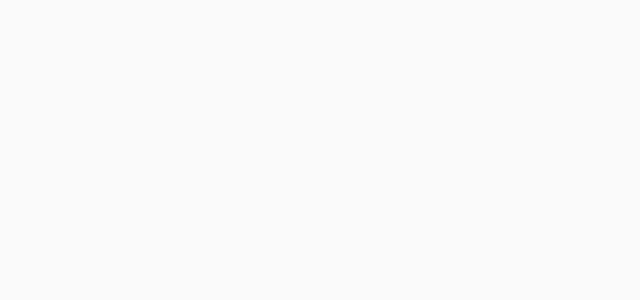
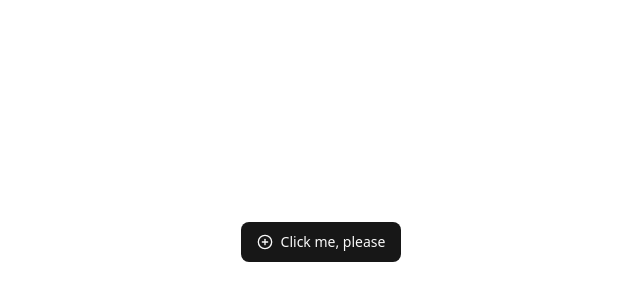
Before and after one commit to devcedrick/interactive-dashboard, a Next.js app: page / in a window 1280 px wide. Shown: the part 158-458 px from the top of the page, without its empty margins (319-959 px from the left). Built offline with nearby package versions, Linux system fonts and the light colour scheme.

Commit message:
Adds a basic button component
Implements a reusable button component with various styles and sizes
using `class-variance-authority` for easy customization.
This component replaces the previous placeholder content on the homepage.

```diff
--- a/app/page.tsx
+++ b/app/page.tsx
@@ -1,9 +1,14 @@
 import Image from "next/image";
+import { Button } from "@/components/ui/button";
+import { CirclePlus } from "lucide-react";
 
 export default function Home() {
   return (
-    <div className="flex min-h-screen items-center justify-center bg-zinc-50 font-sans dark:bg-black">
-
+    <div className="flex min-h-screen items-center justify-center bg-background">
+      <Button size={"lg"}>
+        <CirclePlus />
+        Click me, please
+      </Button>
     </div>
   );
 }
--- /dev/null
+++ b/components/ui/button.tsx
@@ -0,0 +1,60 @@
+import * as React from "react"
+import { Slot } from "@radix-ui/react-slot"
+import { cva, type VariantProps } from "class-variance-authority"
+
+import { cn } from "@/lib/utils"
+
+const buttonVariants = cva(
+  "inline-flex items-center justify-center gap-2 whitespace-nowrap rounded-md text-sm font-medium transition-all disabled:pointer-events-none disabled:opacity-50 [&_svg]:pointer-events-none [&_svg:not([class*='size-'])]:size-4 shrink-0 [&_svg]:shrink-0 outline-none focus-visible:border-ring focus-visible:ring-ring/50 focus-visible:ring-[3px] aria-invalid:ring-destructive/20 dark:aria-invalid:ring-destructive/40 aria-invalid:border-destructive",
+  {
+    variants: {
+      variant: {
+        default: "bg-primary text-primary-foreground hover:bg-primary/90",
+        destructive:
+          "bg-destructive text-white hover:bg-destructive/90 focus-visible:ring-destructive/20 dark:focus-visible:ring-destructive/40 dark:bg-destructive/60",
+        outline:
+          "border bg-background shadow-xs hover:bg-accent hover:text-accent-foreground dark:bg-input/30 dark:border-input dark:hover:bg-input/50",
+        secondary:
+          "bg-secondary text-secondary-foreground hover:bg-secondary/80",
+        ghost:
+          "hover:bg-accent hover:text-accent-foreground dark:hover:bg-accent/50",
+        link: "text-primary underline-offset-4 hover:underline",
+      },
+      size: {
+        default: "h-9 px-4 py-2 has-[>svg]:px-3",
+        sm: "h-8 rounded-md gap-1.5 px-3 has-[>svg]:px-2.5",
+        lg: "h-10 rounded-md px-6 has-[>svg]:px-4",
+        icon: "size-9",
+        "icon-sm": "size-8",
+        "icon-lg": "size-10",
+      },
+    },
+    defaultVariants: {
+      variant: "default",
+      size: "default",
+    },
+  }
+)
+
+function Button({
+  className,
+  variant,
+  size,
+  asChild = false,
+  ...props
+}: React.ComponentProps<"button"> &
+  VariantProps<typeof buttonVariants> & {
+    asChild?: boolean
+  }) {
+  const Comp = asChild ? Slot : "button"
+
+  return (
+    <Comp
+      data-slot="button"
+      className={cn(buttonVariants({ variant, size, className }))}
+      {...props}
+    />
+  )
+}
+
+export { Button, buttonVariants }
--- a/package.json
+++ b/package.json
@@ -9,6 +9,7 @@
     "lint": "eslint"
   },
   "dependencies": {
+    "@radix-ui/react-slot": "^1.2.3",
     "class-variance-authority": "^0.7.1",
     "clsx": "^2.1.1",
     "lucide-react": "^0.548.0",
```
Also changed, not shown: 1 other file (tests, documents, lock files or other folders).
